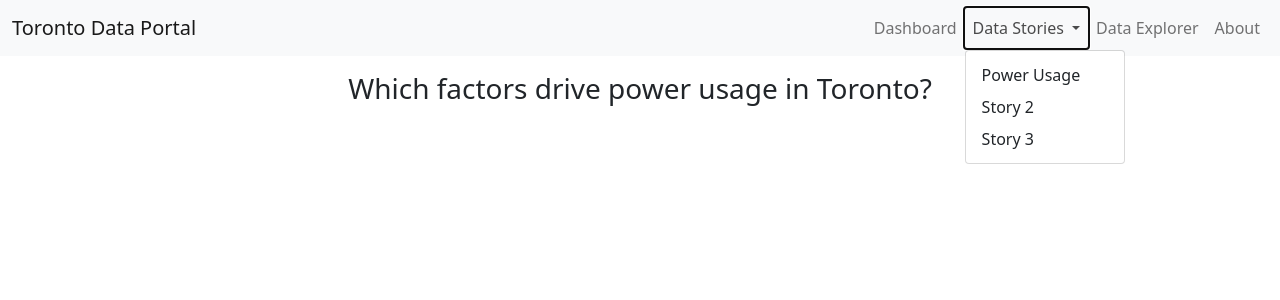
After one commit to jackjyliu/project, a Flask app: template todata/templates/data_story_power.html in a window 1280 px wide, after a click on "Data Stories". The commit adds this page. Shown: the top 300 px of the page. Run offline with Flask 2, Linux system fonts and the light colour scheme; the template is opened without the code that fills it, so the values that code supplies are empty; parts of the project's set-up code (start-up, migrations or seed data) failed here and were passed over.

Commit message:
added graph to power usage page

```diff
--- a/todata/templates/base.html
+++ b/todata/templates/base.html
@@ -29,7 +29,7 @@
                 Data Stories
               </a>
               <ul class="dropdown-menu" aria-labelledby="navbarDropdownMenuLink">
-                <li><a class="dropdown-item" href="#">Story 1</a></li>
+                <li><a class="dropdown-item" href="/data_story_power">Power Usage</a></li>
                 <li><a class="dropdown-item" href="#">Story 2</a></li>
                 <li><a class="dropdown-item" href="#">Story 3</a></li>
               </ul>
@@ -39,9 +39,6 @@
             </li>
             <li class="nav-item">
               <a class="nav-link" href="#">About</a>
-            </li>
-            <li class="nav-item">
-              <a class="nav-link" href="/sample">Sample</a>
             </li>
           </ul>
         </div>
--- /dev/null
+++ b/todata/templates/data_story_power.html
@@ -0,0 +1,29 @@
+<!DOCTYPE html>
+{% extends "base.html" %}
+
+{% block title %}Toronto Power Usage{% endblock %}
+
+{% block content %}
+<div class="container-xxl">
+
+    <div class="row">
+        <div class="card text-center border-0 mb-3">
+            <div class="card-body">
+            <h3>Which factors drive power usage in Toronto?</h3>
+            </div>
+        </div>
+    </div>
+
+    <div class="row">
+        {{ graph_1|safe }}
+    </div>
+
+    <div class="row">
+        {{ graph_2|safe }}
+    </div>
+
+</div>
+
+
+
+{% endblock %}
```
Also changed, not shown: todata/pages/data_story_power/plotly_graph.py (added, +57 -0 lines), todata/pages/sample/plotly_graph.py (deleted, +0 -33 lines), todata/templates/sample.html (deleted, +0 -18 lines), todata/views.py (+5 -3 lines), todata/pages/data_story_power/__init__.py (added).
